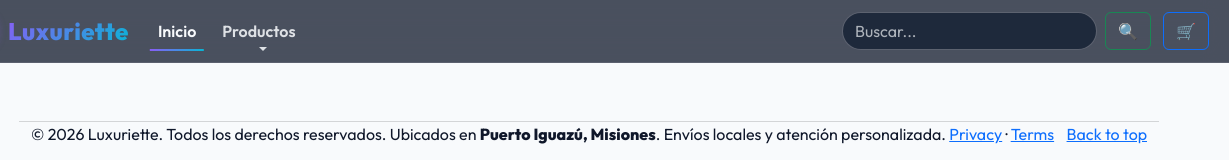
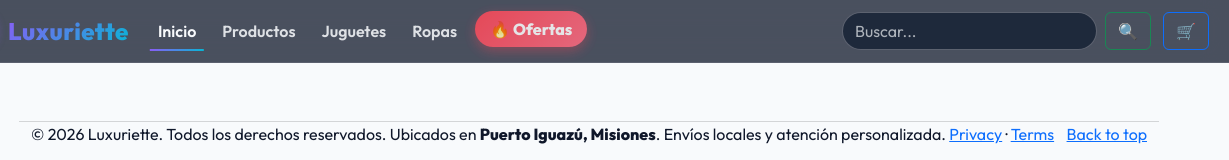
Before and after one commit to JulianAntunez/LuxurietteIA, a website: page frontend/pages/ropa.html in a window 1280 px wide. Shown: the top 160 px of the page, 51-1280 px from the left. Drawn offline with nearby package versions, Linux system fonts and the light colour scheme; a script that the page names is missing.

Commit message:
Highlight Ofertas link with pulse animation in navbar on all pages

```diff
--- a/frontend/pages/ropa.html
+++ b/frontend/pages/ropa.html
@@ -150,19 +150,11 @@
                         <li class="nav-item">
                             <a class="nav-link active" aria-current="page" href="../index.html">Inicio</a>
                         </li>
-                        <li class="nav-item dropdown">
-                            <a class="nav-link dropdown-toggle" href="#" role="button" data-bs-toggle="dropdown"
-                                aria-expanded="false">Productos</a>
-                            <ul class="dropdown-menu">
-                                <li><a class="dropdown-item" href="./productos.html">Productos</a></li>
-                                <li><a class="dropdown-item" href="./juguetes.html">Juguetes</a></li>
-                                <li><a class="dropdown-item" href="./ropa.html">Ropas</a></li>
-                                <li>
-                                    <hr class="dropdown-divider">
-                                </li>
-                                <li><a class="dropdown-item" href="./ofertas.html">Ofertas</a></li>
-                            </ul>
-                        </li>
+                        <li class="nav-item"><a class="nav-link" href="./productos.html">Productos</a></li>
+                        <li class="nav-item"><a class="nav-link" href="./juguetes.html">Juguetes</a></li>
+                        <li class="nav-item"><a class="nav-link" href="./ropa.html">Ropas</a></li>
+                        <li class="nav-item"><a class="nav-link nav-link-oferta" href="./ofertas.html">🔥 Ofertas</a></li>
+
                     </ul>
 
                     <form class="d-none d-md-flex ms-auto me-2" role="search">
--- a/frontend/style.css
+++ b/frontend/style.css
@@ -686,3 +686,38 @@ footer a.text-muted:hover {
 .nav-link:hover::after, .nav-link.active::after {
     width: 100%;
 }
+
+
+/* =========================================
+   SPECIAL NAV LINK OFERTA HIGHLIGHT
+========================================= */
+.nav-link-oferta {
+    background: linear-gradient(135deg, #ff4757, #ff6b81) !important;
+    color: white !important;
+    padding: 6px 15px !important;
+    border-radius: 20px !important;
+    box-shadow: 0 4px 12px rgba(255, 71, 87, 0.4) !important;
+    font-weight: 800 !important;
+    display: inline-block !important;
+    transition: transform 0.2s ease, box-shadow 0.2s ease !important;
+    animation: pulseGlow 2s infinite alternate;
+}
+
+.nav-link-oferta:hover {
+    transform: translateY(-2px) scale(1.05) !important;
+    box-shadow: 0 6px 16px rgba(255, 71, 87, 0.6) !important;
+    background: linear-gradient(135deg, #ff6b81, #ff4757) !important;
+}
+
+.nav-link-oferta::after {
+    display: none !important; /* Desactiva el subrayado normal */
+}
+
+@keyframes pulseGlow {
+    0% {
+        box-shadow: 0 0 5px rgba(255, 71, 87, 0.4), 0 4px 12px rgba(255, 71, 87, 0.4);
+    }
+    100% {
+        box-shadow: 0 0 15px rgba(255, 71, 87, 0.8), 0 4px 12px rgba(255, 71, 87, 0.4);
+    }
+}
```
Also changed, not shown: frontend/index.html (+1 -0 lines), frontend/pages/juguetes.html (+5 -13 lines), frontend/pages/ofertas.html (+5 -13 lines), frontend/pages/productos.html (+5 -13 lines).
